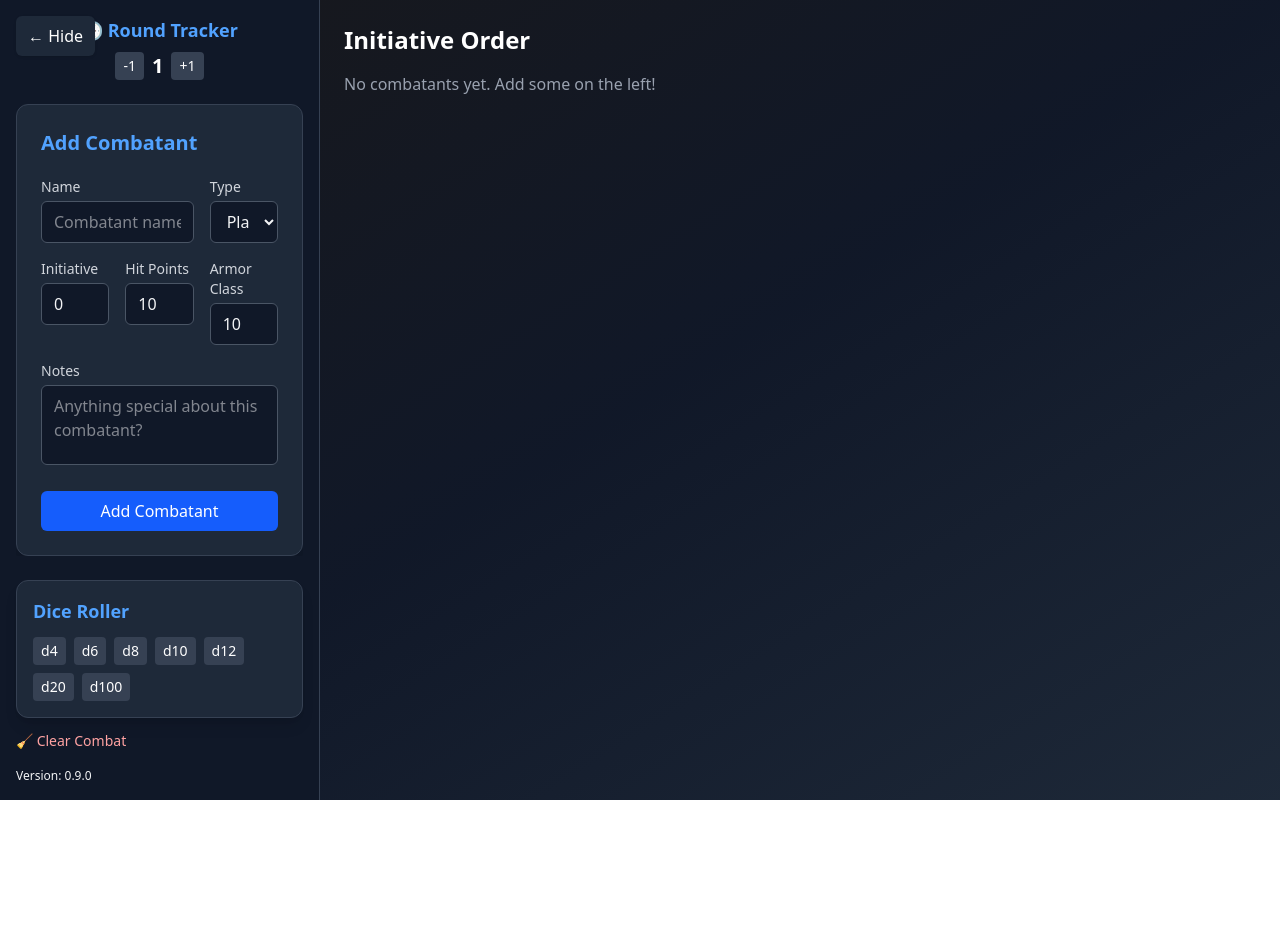
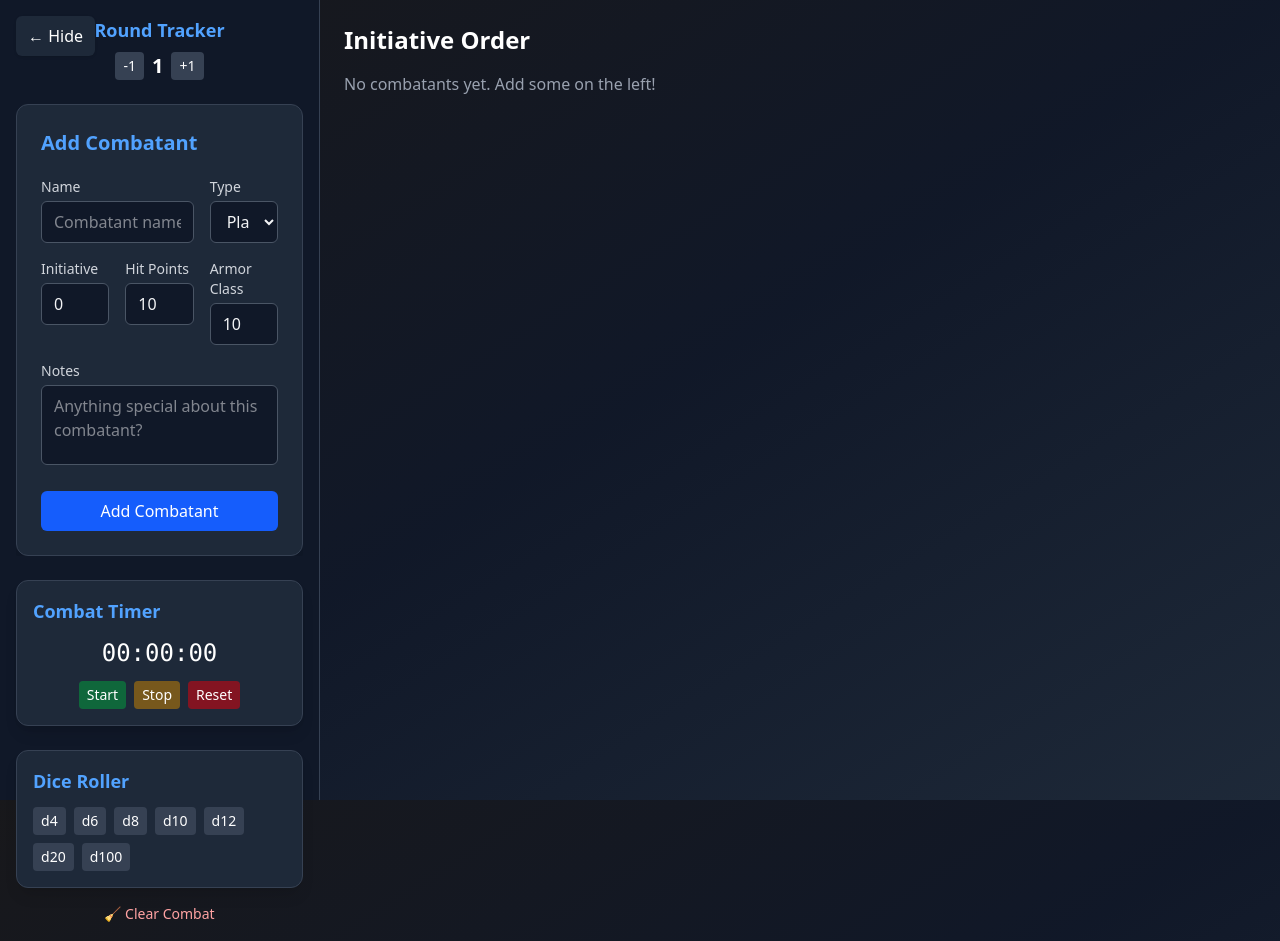
Before and after one commit to bhtylerbell/combat-tracker, a Next.js app: page / in a window 1280 px wide. Shown: the top 941 px of the page. Before the commit the page ends 800 px from the top, so only its background shows below. Built offline with nearby package versions, Linux system fonts and the light colour scheme.

Commit message:
Added version control

```diff
--- a/package.json
+++ b/package.json
@@ -1,12 +1,13 @@
 {
   "name": "combat-tracker",
-  "version": "0.1.0",
+  "version": "1.1.0",
   "private": true,
   "scripts": {
     "dev": "next dev --turbopack",
     "build": "next build",
     "start": "next start",
-    "lint": "next lint"
+    "lint": "next lint",
+    "prebuild": "echo \"NEXT_PUBLIC_APP_VERSION=$(node -p \"require('./package.json').version\")\" > .env.local"
   },
   "dependencies": {
     "@vercel/analytics": "^1.5.0",
--- a/src/app/layout.tsx
+++ b/src/app/layout.tsx
@@ -1,5 +1,6 @@
 import "./globals.css";
 import type { ReactNode } from "react";
+import { APP_VERSION } from "@/utils/version";
 
 export const metadata = {
   title: "Combat Tracker",
--- a/src/app/page.tsx
+++ b/src/app/page.tsx
@@ -5,10 +5,10 @@ import AddCombatantForm from "@/components/AddCombatantForm";
 import CombatantCard from "@/components/CombatantCard";
 import { Combatant } from "@/types/combatant";
 import { useEffect } from "react";
-import { Analytics } from "@vercel/analytics/next"
-
+import { Analytics } from "@vercel/analytics/next";
 
 export default function CombatPage() {
+  // Form state
   const STORAGE_KEY = "combat_tracker_state";
   const [hasLoaded, setHasLoaded] = useState(false);
   const [showConfirmClear, setShowConfirmClear] = useState(false);
@@ -16,15 +16,55 @@ export default function CombatPage() {
   const [combatants, setCombatants] = useState<Combatant[]>([]);
   const [turnIndex, setTurnIndex] = useState(0);
   const [round, setRound] = useState(1);
+  const [timer, setTimer] = useState<number>(0);
+  const version = process.env.NEXT_PUBLIC_APP_VERSION ?? "0.0.0";
 
+  // Timer state loaded from localStorage
+  useEffect(() => {
+    const saved = localStorage.getItem("combat_timer");
+    if (saved) setTimer(parseInt(saved, 10));
+  }, []);
+
+  // Controls whether timer is running
+  const [isTimerRunning, setIsTimerRunning] = useState(false);
+
+  // Save timer to localStorage whenever it changes
+  useEffect(() => {
+    localStorage.setItem("combat_timer", timer.toString());
+  }, [timer]);
+
+  // Handle ticking timer when running
+  useEffect(() => {
+    let interval: NodeJS.Timeout;
+    if (isTimerRunning) {
+      interval = setInterval(() => {
+        setTimer((prev) => prev + 1);
+      }, 1000);
+    }
+    return () => clearInterval(interval);
+  }, [isTimerRunning]);
+
+  // Formats time in HH:MM:SS for timer display
+  const formatTime = (seconds: number) => {
+    const hrs = Math.floor(seconds / 3600);
+    const mins = Math.floor((seconds % 3600) / 60);
+    const secs = seconds % 60;
+    return `${String(hrs).padStart(2, "0")}:${String(mins).padStart(
+      2,
+      "0"
+    )}:${String(secs).padStart(2, "0")}`;
+  };
+
+  // Add combatant to initiative list in initiative order
   const addCombatant = (newC: Combatant) => {
     const updated = [...combatants, newC].sort(
       (a, b) => b.initiative - a.initiative
     );
     setCombatants(updated);
   };
+
+  // Check if sidebar is expanded or not
   const [isSidebarOpen, setIsSidebarOpen] = useState(true);
-
 
   // Inside CombatPage component
   useEffect(() => {
@@ -38,7 +78,7 @@ useEffect(() => {
     localStorage.setItem(STORAGE_KEY, JSON.stringify(state));
   }, [combatants, turnIndex, round, hasLoaded]);
 
-
+  // Load previous combat session if one exists
   useEffect(() => {
     const saved = localStorage.getItem(STORAGE_KEY);
     if (saved) {
@@ -54,8 +94,7 @@ useEffect(() => {
     setHasLoaded(true); // ✅ Only after load is complete
   }, []);
 
-
-
+  // Set net turn
   const nextTurn = () => {
     const nextIndex = (turnIndex + 1) % combatants.length;
 
@@ -65,6 +104,8 @@ const nextTurn = () => {
 
     setTurnIndex(nextIndex);
   };
+
+  // Set previous turn
   const previousTurn = () => {
     setTurnIndex((prev) => {
       const newIndex = (prev - 1 + combatants.length) % combatants.length;
@@ -78,8 +119,7 @@ const previousTurn = () => {
     });
   };
 
-
-
+  // Update combatant initiative live
   const updateCombatant = (updated: Combatant) => {
     setCombatants((prev) =>
       [...prev.map((c) => (c.id === updated.id ? updated : c))].sort(
@@ -88,17 +128,18 @@ const updateCombatant = (updated: Combatant) => {
     );
   };
 
+  // Remove combatant from initiative list
   const removeCombatant = (id: string) => {
     setCombatants((prev) => prev.filter((c) => c.id !== id));
   };
 
+  // Dice roller
   const rollDice = (sides: number) => {
     const roll = Math.floor(Math.random() * sides) + 1;
     setDiceResult(`d${sides}: ${roll}`);
   };
 
   return (
-
     <div className="min-h-screen flex">
       <button
         onClick={() => setIsSidebarOpen(!isSidebarOpen)}
@@ -107,14 +148,14 @@ const rollDice = (sides: number) => {
         {isSidebarOpen ? "← Hide" : "→ Show"}
       </button>
 
-      <Analytics/>
+      <Analytics />
       {/* Sidebar */}
-
-
 
       <aside
         className={`transition-all duration-300 ${
-    isSidebarOpen ? "w-full md:w-1/3 lg:w-1/4 p-4" : "w-0 p-0 overflow-hidden"
+          isSidebarOpen
+            ? "w-full md:w-1/3 lg:w-1/4 p-4"
+            : "w-0 p-0 overflow-hidden"
         } sticky top-0 h-screen border-r border-gray-700 bg-gray-900`}
       >
         {isSidebarOpen && (
@@ -122,36 +163,72 @@ const rollDice = (sides: number) => {
             <div className="flex-1 overflow-y-auto">
               {/* Round Tracker */}
               <div className="mb-6 text-center">
-    <h2 className="text-lg font-semibold text-blue-400 mb-2">🕒 Round Tracker</h2>
+                <h2 className="text-lg font-semibold text-blue-400 mb-2">
+                  Round Tracker
+                </h2>
                 <div className="flex justify-center items-center gap-2">
-      <button type="button" onClick={() => setRound((r) => Math.max(1, r - 1))} className="px-2 py-1 text-sm bg-gray-700 text-white rounded hover:bg-gray-600">
+                  <button
+                    type="button"
+                    onClick={() => setRound((r) => Math.max(1, r - 1))}
+                    className="px-2 py-1 text-sm bg-gray-700 text-white rounded hover:bg-gray-600"
+                  >
                     -1
                   </button>
                   <span className="text-white text-xl font-bold">{round}</span>
-      <button type="button" onClick={() => setRound((r) => r + 1)} className="px-2 py-1 text-sm bg-gray-700 text-white rounded hover:bg-gray-600">
+                  <button
+                    type="button"
+                    onClick={() => setRound((r) => r + 1)}
+                    className="px-2 py-1 text-sm bg-gray-700 text-white rounded hover:bg-gray-600"
+                  >
                     +1
                   </button>
                 </div>
               </div>
 
-  <AddCombatantForm onAdd={addCombatant} combatantCount={combatants.length} />
+              <AddCombatantForm
+                onAdd={addCombatant}
+                combatantCount={combatants.length}
+              />
+            </div>
 
-
+            {/* Combat Timer */}
+            <div className="mt-6 bg-gray-800 border border-gray-700 rounded-xl shadow-lg p-4 space-y-3">
+              <h2 className="text-lg font-semibold text-blue-400">
+                Combat Timer
+              </h2>
+              <p className="text-white text-2xl text-center font-mono">
+                {formatTime(timer)}
+              </p>
+              <div className="flex justify-center gap-2">
+                <button
+                  onClick={() => setIsTimerRunning(true)}
+                  className="px-2 py-1 text-sm bg-green-600/50 text-white rounded hover:bg-green-500"
+                >
+                  Start
+                </button>
+                <button
+                  onClick={() => setIsTimerRunning(false)}
+                  className="px-2 py-1 text-sm bg-yellow-600/50 text-white rounded hover:bg-yellow-500"
+                >
+                  Stop
+                </button>
+                <button
+                  onClick={() => {
+                    setIsTimerRunning(false);
+                    setTimer(0);
+                  }}
+                  className="px-2 py-1 text-sm bg-red-600/50 text-white rounded hover:bg-red-500"
+                >
+                  Reset
+                </button>
               </div>
-<div className="fixed bottom-4 left-4">
-    <button
-  type="button"
-  onClick={() => setShowConfirmClear(true)}
-  className="mt-4 text-sm text-red-300 hover:text-red-400 w-full"
->
-  🧹 Clear Combat
-</button>
-<div className="mt-4 text-xs text-white-300 hover:text-red-400 w-full">Version: 0.9.0</div>
             </div>
 
             {/* Dice Roller */}
             <div className="mt-6 bg-gray-800 border border-gray-700 rounded-xl shadow-lg p-4 space-y-3">
-        <h2 className="text-lg font-semibold text-blue-400">Dice Roller</h2>
+              <h2 className="text-lg font-semibold text-blue-400">
+                Dice Roller
+              </h2>
               <div className="flex flex-wrap gap-2">
                 {[4, 6, 8, 10, 12, 20, 100].map((sides) => (
                   <button
@@ -163,7 +240,22 @@ const rollDice = (sides: number) => {
                   </button>
                 ))}
               </div>
-        {diceResult && <p className="text-white text-sm">Result: {diceResult}</p>}
+              {diceResult && (
+                <p className="text-white text-sm">Result: {diceResult}</p>
+              )}
+            </div>
+
+            <div className="bottom-4 left-4">
+              <button
+                type="button"
+                onClick={() => setShowConfirmClear(true)}
+                className="mt-4 text-sm text-red-300 hover:text-red-400 w-full"
+              >
+                🧹 Clear Combat
+              </button>
+              <div className="mt-4 text-xs text-white-300 hover:text-red-400 w-full">
+                Version: {version}
+              </div>
             </div>
           </>
         )}
@@ -174,7 +266,9 @@ const rollDice = (sides: number) => {
         <h1 className="text-2xl font-bold text-white mb-4">Initiative Order</h1>
 
         {combatants.length === 0 && (
-          <p className="text-gray-400">No combatants yet. Add some on the left!</p>
+          <p className="text-gray-400">
+            No combatants yet. Add some on the left!
+          </p>
         )}
 
         <div className="space-y-3">
@@ -187,15 +281,17 @@ const rollDice = (sides: number) => {
               onRemove={removeCombatant} // <--- ✅ Add this
             />
           ))}
-
         </div>
 
         {showConfirmClear && (
           <div className="fixed inset-0 bg-black bg-opacity-50 flex items-center justify-center z-50">
             <div className="bg-gray-800 p-6 rounded-lg shadow-lg w-full max-w-sm border border-gray-600 text-center">
-      <h2 className="text-lg font-semibold text-red-400 mb-2">Clear Combat?</h2>
+              <h2 className="text-lg font-semibold text-red-400 mb-2">
+                Clear Combat?
+              </h2>
               <p className="text-gray-300 text-sm mb-4">
-        This will remove all combatants and reset the round. Are you sure?
+                This will remove all combatants and reset the round. Are you
+                sure?
               </p>
               <div className="flex justify-center gap-4">
                 <button
@@ -220,7 +316,6 @@ const rollDice = (sides: number) => {
             </div>
           </div>
         )}
-
       </main>
       {/* Navigation Buttons */}
       {combatants.length >= 2 && (
@@ -239,9 +334,6 @@ const rollDice = (sides: number) => {
           </button>
         </div>
       )}
-
-
     </div>
-
   );
 }
--- /dev/null
+++ b/src/app/utils/version.ts
@@ -0,0 +1,2 @@
+// utils/version.ts
+export const APP_VERSION = process.env.npm_package_version ?? "0.0.0";
```
Also changed, not shown: src/app/components/CombatantCard.tsx (+104 -50 lines), 1 other file (tests, documents, lock files or other folders). Lines whose indentation alone changed are shown as unchanged.
